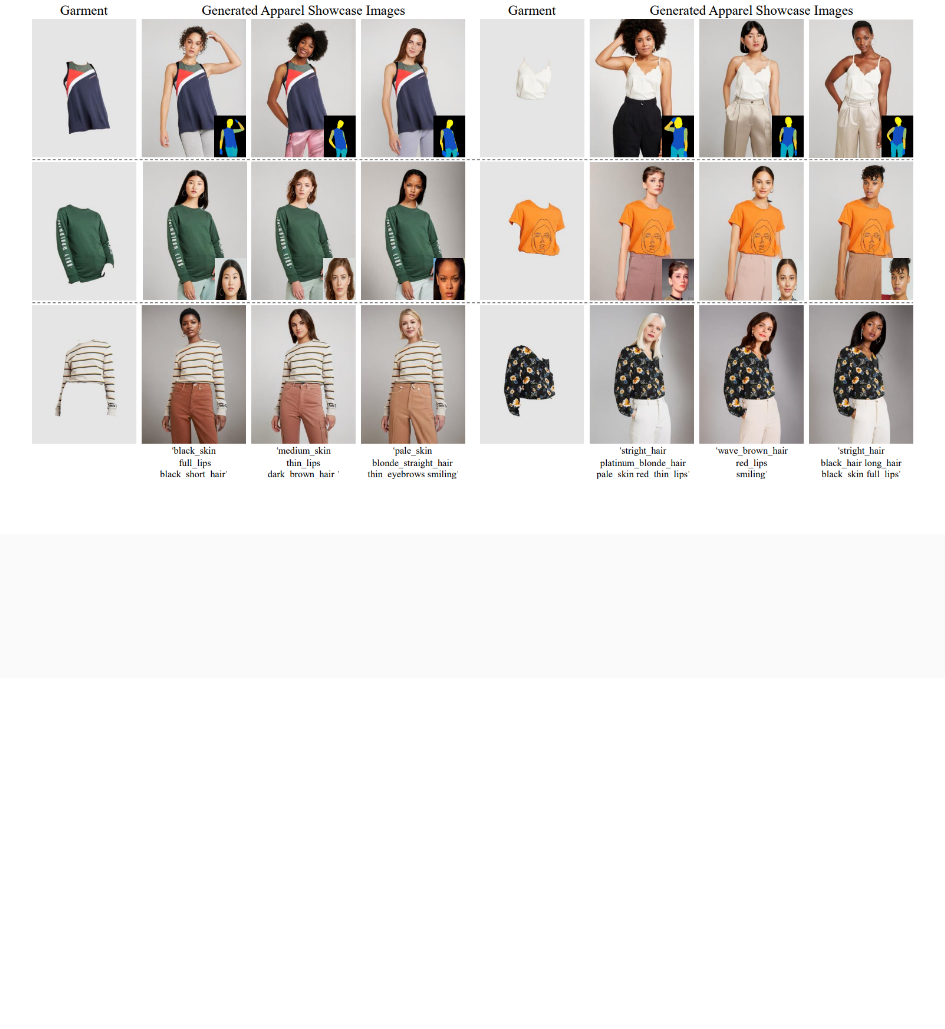
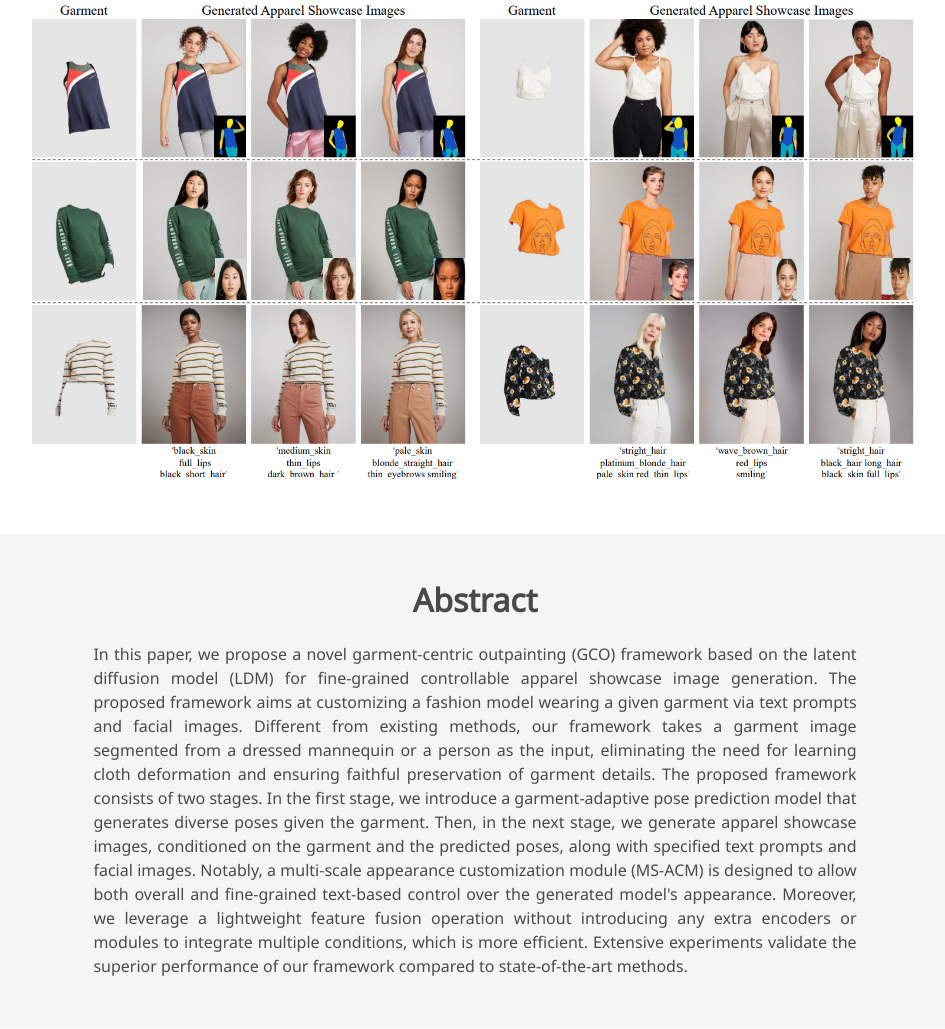
Before and after one commit to nn6nnn/cvpr-10199, a plain HTML site: page index.html in a window 1280 px wide. Shown: the part 363-1392 px from the top of the page, without its empty margins (165-1110 px from the left). Before the commit the page ends 1041 px from the top, so only its background shows below. Drawn offline with nearby package versions, Linux system fonts and the light colour scheme; some icons are missing; a web font is replaced by a local one.

Commit message:
Update index.html

```diff
--- a/index.html
+++ b/index.html
@@ -125,7 +125,6 @@ Garment-Centric Outpainting</h1>
 <!-- End teaser video -->
 
 <!-- Paper abstract -->
- <!--
 <section class="section hero is-light">
   <div class="container is-max-desktop">
     <div class="columns is-centered has-text-centered">
@@ -133,14 +132,15 @@ Garment-Centric Outpainting</h1>
         <h2 class="title is-3">Abstract</h2>
         <div class="content has-text-justified">
           <p>
-            coming soon
+            In this paper, we propose a novel garment-centric outpainting (GCO) framework based on the latent diffusion model (LDM) for fine-grained controllable apparel showcase image generation. The proposed framework aims at customizing a fashion model wearing a given garment via text prompts and facial images. Different from existing methods, our framework takes a garment image segmented from a dressed mannequin or a person as the input, eliminating the need for learning cloth deformation and ensuring faithful preservation of garment details. The proposed framework consists of two stages. In the first stage, we introduce a garment-adaptive pose prediction model that generates diverse poses given the garment. Then, in the next stage, we generate apparel showcase images, conditioned on the garment and the predicted poses, along with specified text prompts and facial images. Notably, a multi-scale appearance customization module (MS-ACM) is designed to allow both overall and fine-grained text-based control over the generated model's appearance.
+Moreover, we leverage a lightweight feature fusion operation without introducing any extra encoders or modules to integrate multiple conditions, which is more efficient.
+Extensive experiments validate the superior performance of our framework compared to state-of-the-art methods.
           </p>
           </div>
       </div>
     </div>
   </div>
 </section>
-  -->
 <!-- End paper abstract -->
 
 
```
